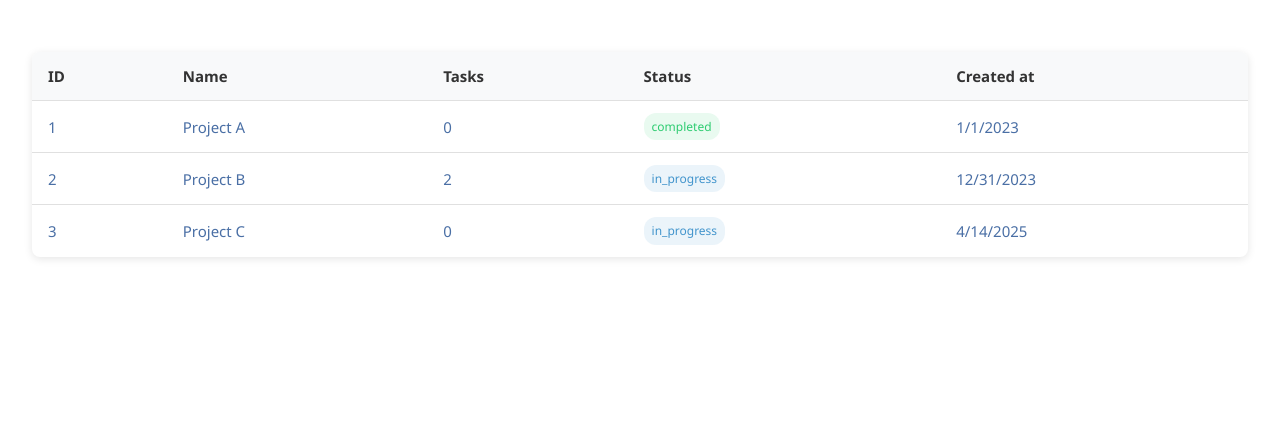
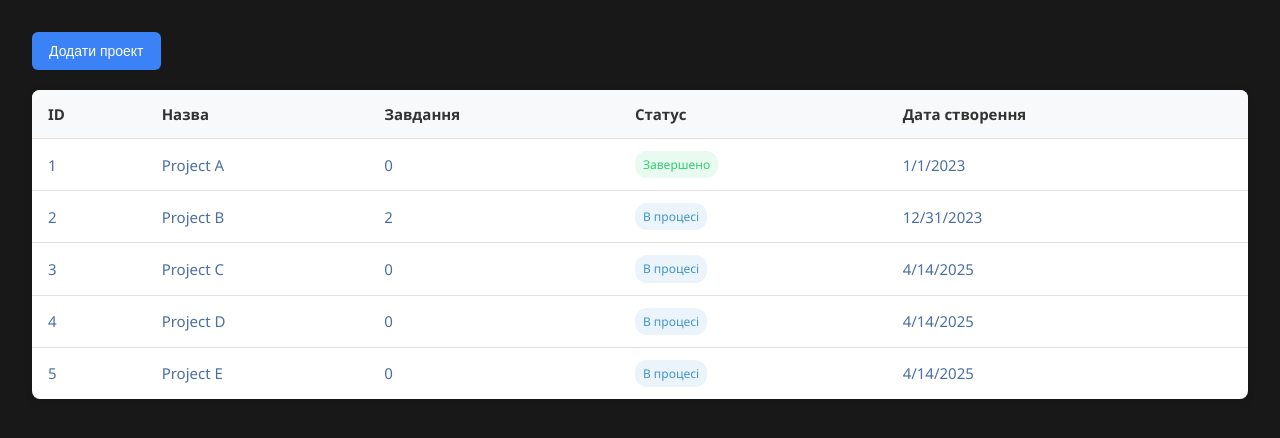
Before and after one commit to kiricle/project-manager, a Vue app: page / in a window 1280 px wide. Shown: the top 438 px of the page. Built offline with nearby package versions, Linux system fonts and the light colour scheme; data requests are answered from the project's data file; the HTML template or start-up script is replaced by a standard one.

Commit message:
feat(projects): implement adding project

```diff
--- a/db.json
+++ b/db.json
@@ -26,9 +26,23 @@
       "status": "in_progress",
       "createdAt": "2025-04-14",
       "tasksId": []
+    },
+    {
+      "id": 4,
+      "name": "Project D",
+      "description": "123",
+      "status": "in_progress",
+      "createdAt": "2025-04-14T18:47:27.758Z",
+      "tasksId": []
+    },
+    {
+      "id": 5,
+      "name": "Project E",
+      "description": "qweqwe123",
+      "status": "in_progress",
+      "createdAt": "2025-04-14T19:42:02.970Z",
+      "tasksId": []
     }
   ],
-  "tasks": [
-    {}
-  ]
+  "tasks": []
 }
--- a/package.json
+++ b/package.json
@@ -17,7 +17,9 @@
     "pinia": "^3.0.1",
     "sass": "^1.86.3",
     "vue": "^3.5.13",
-    "vue-router": "^4.5.0"
+    "vue-router": "^4.5.0",
+    "vue3-toastify": "^0.2.8",
+    "zod": "^3.24.2"
   },
   "devDependencies": {
     "@tsconfig/node22": "^22.0.1",
--- a/src/App.vue
+++ b/src/App.vue
@@ -3,7 +3,6 @@ import { RouterView } from 'vue-router';
 </script>
 
 <template>
-
   <RouterView />
 </template>
 
--- a/src/assets/base.css
+++ b/src/assets/base.css
@@ -18,36 +18,22 @@
   --vt-c-text-light-1: var(--vt-c-indigo);
   --vt-c-text-light-2: rgba(60, 60, 60, 0.66);
   --vt-c-text-dark-1: var(--vt-c-white);
-  --vt-c-text-dark-2: rgba(235, 235, 235, 0.64);
+  --vt-c-text-dark-2: rgb(48, 48, 48);
 }
 
 /* semantic color variables for this project */
 :root {
-  --color-background: var(--vt-c-white);
-  --color-background-soft: var(--vt-c-white-soft);
-  --color-background-mute: var(--vt-c-white-mute);
+  --color-background: var(--vt-c-black);
+  --color-background-soft: var(--vt-c-black-soft);
+  --color-background-mute: var(--vt-c-black-mute);
 
-  --color-border: var(--vt-c-divider-light-2);
-  --color-border-hover: var(--vt-c-divider-light-1);
+  --color-border: var(--vt-c-divider-dark-2);
+  --color-border-hover: var(--vt-c-divider-dark-1);
 
-  --color-heading: var(--vt-c-text-light-1);
-  --color-text: var(--vt-c-text-light-1);
+  --color-heading: var(--vt-c-text-dark-1);
+  --color-text: var(--vt-c-text-dark-2);
 
   --section-gap: 160px;
-}
-
-@media (prefers-color-scheme: dark) {
-  :root {
-    --color-background: var(--vt-c-black);
-    --color-background-soft: var(--vt-c-black-soft);
-    --color-background-mute: var(--vt-c-black-mute);
-
-    --color-border: var(--vt-c-divider-dark-2);
-    --color-border-hover: var(--vt-c-divider-dark-1);
-
-    --color-heading: var(--vt-c-text-dark-1);
-    --color-text: var(--vt-c-text-dark-2);
-  }
 }
 
 *,
--- /dev/null
+++ b/src/components/CreateProjectForm.vue
@@ -0,0 +1,53 @@
+<script setup lang="ts">
+import { ProjectCreateSchema, type ProjectCreate } from '@/models/project';
+import { useProjectsStore } from '@/stores/projects';
+import Button from '@/ui/Button.vue';
+import Input from '@/ui/Input.vue';
+import Modal from '@/ui/Modal.vue';
+import { ref } from 'vue';
+import { toast } from 'vue3-toastify';
+import 'vue3-toastify/dist/index.css';
+
+const isOpen = ref(false)
+const projectFields = ref<ProjectCreate>({
+    name: '',
+    description: '',
+})
+
+const store = useProjectsStore();
+
+function setIsOpen(value: boolean) {
+    isOpen.value = value
+}
+
+
+async function createProject() {
+    const validationResult = ProjectCreateSchema.safeParse(projectFields.value)
+    if (!validationResult.success) {
+        const errors = validationResult.error.errors.map(error => error.message).join(', ')
+        toast.error(errors)
+        return;
+    }
+
+    // Assuming you have a function to create a project in your store or API
+    await store.createProject(projectFields.value)
+    toast.success('Проект створився успішно!')
+    setIsOpen(false)
+}
+</script>
+
+<template>
+    <Modal v-model:is-open="isOpen" title="Створення проекту" close-text="Закрити">
+        <form @submit.prevent="createProject" id="create-project-form">
+            <Input v-model:model-value="projectFields.name" label="Назва проекту" name="name" />
+            <Input v-model:model-value="projectFields.description" label="Опис проекту" name="description" />
+        </form>
+        <template #footer>
+            <Button variant="primary" form="create-project-form" type="submit">Створити
+                проект</Button>
+        </template>
+    </Modal>
+    <Button variant="primary" @click="setIsOpen(true)">Додати проект</Button>
+</template>
+
+<style lang="scss" scoped></style>
--- a/src/components/ProjectsList.vue
+++ b/src/components/ProjectsList.vue
@@ -1,10 +1,10 @@
 <script setup lang="ts">
+import type { Project, ProjectStatus } from '@/models/project';
 import { useProjectsStore } from '@/stores/projects';
 import Badge from '@/ui/Badge.vue';
-import Button from '@/ui/Button.vue';
-import Modal from '@/ui/Modal.vue';
 import { formatDate } from '@/utils/formatDate';
-import { onMounted, ref } from 'vue';
+import { projectMap, statusMap } from '@/utils/projectMap';
+import { onMounted } from 'vue';
 import { useRouter } from 'vue-router';
 
 const router = useRouter()
@@ -19,11 +19,6 @@ onMounted(async () => {
     store.fetchData()
 });
 
-const isOpen = ref(true);
-function updateIsOpen(value: boolean) {
-    isOpen.value = value;
-}
-
 </script>
 
 <template>
@@ -31,22 +26,18 @@ function updateIsOpen(value: boolean) {
         <table v-if="!store.isLoading && !store.error" class="projects-table">
             <thead>
                 <tr>
-                    <th>ID</th>
-                    <th>Name</th>
-                    <th>Tasks</th>
-                    <th>Status</th>
-                    <th>Created at</th>
+                    <th v-for="item in projectMap" :key="item">{{ item }}</th>
                 </tr>
             </thead>
             <tbody>
-                <tr @dblclick="goToProject(project.id)" class="project-row" v-for="project in store.projects"
+                <tr @click="goToProject(project.id)" class="project-row" v-for="project in store.projects"
                     :key="project.id">
                     <td>{{ project.id }}</td>
                     <td>{{ project.name }}</td>
                     <td>{{ project.tasksId.length }}</td>
                     <td>
                         <Badge :type="project.status">
-                            {{ project.status }}
+                            {{ statusMap[project.status] }}
                         </Badge>
                     </td>
                     <td>{{ formatDate(project.createdAt) }}</td>
--- a/src/models/project.ts
+++ b/src/models/project.ts
@@ -1,3 +1,5 @@
+import { z } from "zod";
+
 export interface Project {
     id: number;
     name: string;
@@ -8,6 +10,16 @@ export interface Project {
 }
 
 export type ProjectStatus = 'in_progress' | 'completed';
+
+export interface ProjectCreate {
+    name: string;
+    description: string;
+}
+
+export const ProjectCreateSchema = z.object({
+    name: z.string().min(1, 'Назва проекту обов\'язкова'),
+    description: z.string()
+})
 
 // В завданні не вказано, що потрібно реалізовувати можливість створення нових колонок
 export type ColumnName = "To Do" | "In Progress" | "Done";
--- a/src/pages/HomePage.vue
+++ b/src/pages/HomePage.vue
@@ -1,9 +1,11 @@
 <script setup lang="ts">
+import CreateProjectForm from '@/components/CreateProjectForm.vue';
 import ProjectsList from '@/components/ProjectsList.vue';
 </script>
 
 <template>
   <main class="w-full">
+    <CreateProjectForm />
     <ProjectsList />
   </main>
 </template>
--- a/src/service/project.ts
+++ b/src/service/project.ts
@@ -8,4 +8,10 @@ export class ProjectService {
 
         return response.data;
     }
+
+    static async createProject(project: Project) {
+        const response = await client.post<Project>('/projects', project);
+
+        return response.data;
+    }
 }
--- a/src/stores/projects.ts
+++ b/src/stores/projects.ts
@@ -1,15 +1,28 @@
 import { useFetch } from '@/composables/useFetch'
-import type { Project } from '@/models/project'
+import type { Project, ProjectCreate } from '@/models/project'
 import { ProjectService } from '@/service/project'
 import { defineStore } from 'pinia'
 
 export const useProjectsStore = defineStore('projects', () => {
   const { result: projects, isLoading, error, fetchData } = useFetch([] as Project[], ProjectService.getProjects);
 
+  const createProject = async (project: ProjectCreate) => {
+    const response = await ProjectService.createProject({
+      id: projects.value.reduce((maxId, project) => Math.max(maxId, project.id), 0) + 1,
+      ...project,
+      status: 'in_progress',
+      createdAt: new Date(),
+      tasksId: [],
+    });
+
+    projects.value.push(response);
+  }
+
   return {
     projects,
     isLoading,
     error,
     fetchData,
+    createProject,
   } as const;
 })
--- /dev/null
+++ b/src/ui/Input.vue
@@ -0,0 +1,71 @@
+<script setup lang="ts">
+defineProps<{
+    modelValue: string,
+    label: string,
+    name: string,
+    className?: string
+}>()
+
+defineEmits(['update:modelValue'])
+</script>
+
+<template>
+    <div class="input-wrapper" :class="className">
+        <label v-if="label" class="input-label" :for="name">{{ label }}</label>
+
+        <input v-bind="$attrs" :id="name" :value="modelValue"
+            @input="$emit('update:modelValue', ($event.target as HTMLInputElement).value)" class="input-element">
+    </div>
+</template>
+
+<style lang="scss" scoped>
+.input-wrapper {
+    width: 100%;
+    margin-bottom: 1rem;
+}
+
+.input-label {
+    display: block;
+    margin-bottom: 0.5rem;
+    font-weight: 500;
+    color: #334155;
+}
+
+.input-container {
+    position: relative;
+    display: flex;
+    align-items: center;
+    border: 1px solid #e2e8f0;
+    border-radius: 0.375rem;
+    transition: border-color 0.2s;
+
+    &:focus-within {
+        border-color: #3b82f6;
+        box-shadow: 0 0 0 1px #3b82f6;
+    }
+}
+
+.input-element {
+    width: 100%;
+    padding: 0.75rem;
+    border: none;
+    outline: none;
+    background: transparent;
+    font-size: 1rem;
+    border: 1px solid #e2e8f0;
+    border-radius: 0.375rem;
+
+    &:focus-within {
+        border-color: #3b82f6;
+        box-shadow: 0 0 0 1px #3b82f6;
+    }
+}
+
+/* Иконки в слотах */
+::v-slots(prefix, suffix) {
+    position: absolute;
+    display: flex;
+    padding: 0 0.75rem;
+    color: #64748b;
+}
+</style>
--- /dev/null
+++ b/src/utils/projectMap.ts
@@ -0,0 +1,14 @@
+import type { Project, ProjectStatus } from "@/models/project"
+
+export const projectMap: Record<keyof Omit<Project, 'description'>, string> = {
+    'id': 'ID',
+    'name': 'Назва',
+    'tasksId': 'Завдання',
+    'status': 'Статус',
+    'createdAt': 'Дата створення',
+}
+
+export const statusMap: Record<ProjectStatus, string> = {
+    'completed': 'Завершено',
+    'in_progress': 'В процесі',
+}
```
Also changed, not shown: 1 other file (tests, documents, lock files or other folders).
